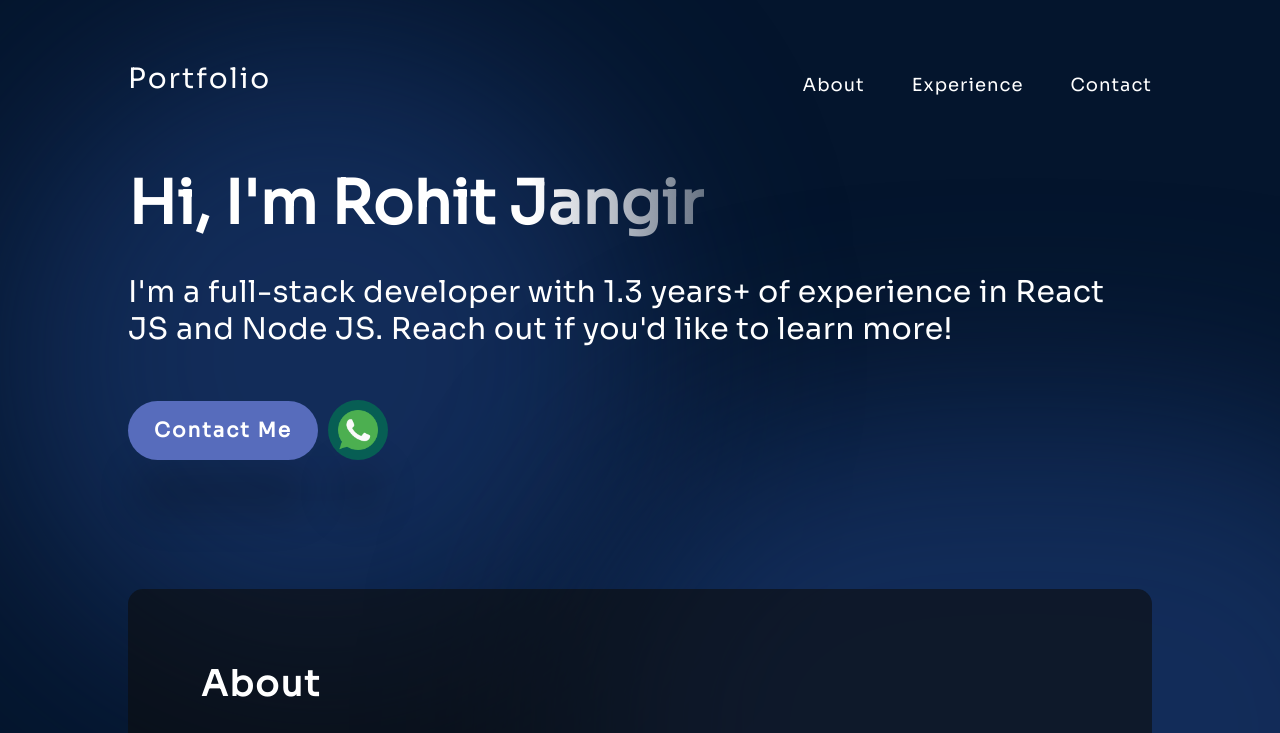
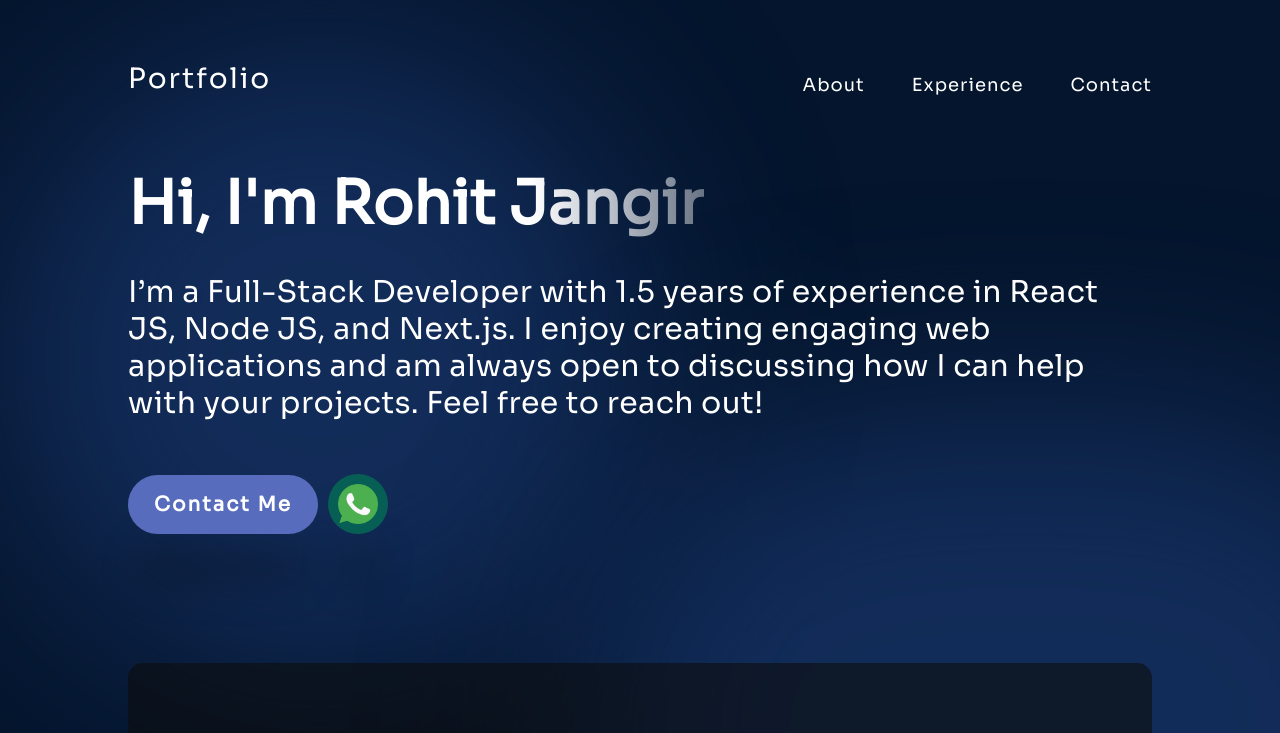
Before and after one commit to rohitjangirofficial/portfolio, a React (Vite) app: page / in a window 1280 px wide. Shown: the top 733 px of the page. Built offline with nearby package versions, Linux system fonts and the light colour scheme.

Commit message:
Update Hero.jsx

```diff
--- a/src/components/Hero/Hero.jsx
+++ b/src/components/Hero/Hero.jsx
@@ -9,8 +9,7 @@ export const Hero = () => {
       <div className={styles.content}>
         <h1 className={styles.title}>Hi, I'm Rohit Jangir</h1>
         <p className={styles.description}>
-          I'm a full-stack developer with 1.3 years+ of experience in React JS
-          and Node JS. Reach out if you'd like to learn more!
+          I’m a Full-Stack Developer with 1.5 years of experience in React JS, Node JS, and Next.js. I enjoy creating engaging web applications and am always open to discussing how I can help with your projects. Feel free to reach out!
         </p>
         <div className={styles.actionBtns}>
           <a
```
